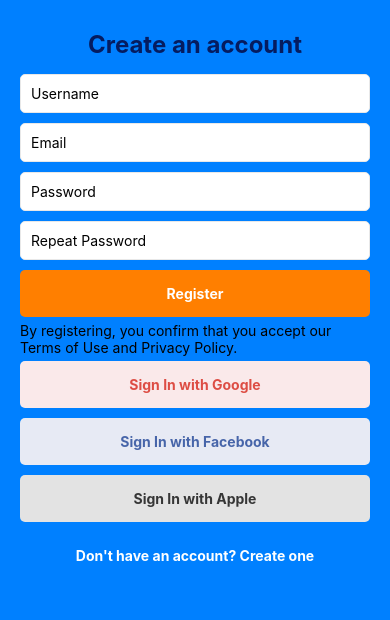
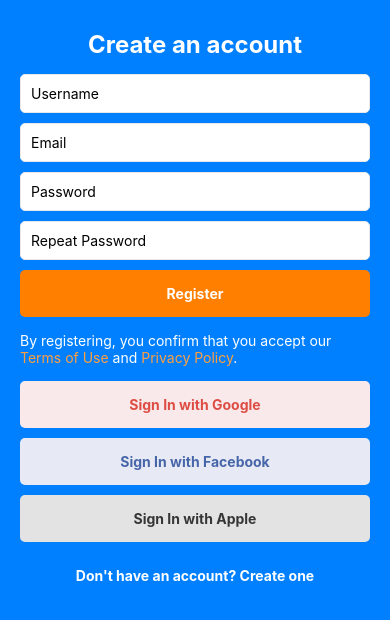
Before and after one commit to awadom/ProjectX2, a React Native app: screen / in a window 390 px wide. Shown: the top 620 px of the page. Built offline with nearby package versions, Linux system fonts and the light colour scheme.

Commit message:
link styling and TOS and privacy links created

```diff
--- a/src/screens/SignUpScreen/SignUpScreen.js
+++ b/src/screens/SignUpScreen/SignUpScreen.js
@@ -33,6 +33,15 @@
   const onSignUpPressed = () => {
     console.warn("SignUp");
   }
+
+  const onTermsOfUsePressed = () => {
+    console.warn("TOS");
+  }
+
+  const onPrivacyPolicyPressed = () => {
+    console.warn("Privacy Policy");
+  }
+
   return (
     <ScrollView showsVerticalScrollIndicator={false}>
       <View style={styles.root}>
@@ -62,7 +71,7 @@
         />
         <CustomButton text = "Register" onPress={onRegisterPressed}/>
         <Text style={styles.text}>
-          By registering, you confirm that you accept our Terms of Use and Privacy Policy.
+          By registering, you confirm that you accept our <Text style = {styles.link} onPress={onTermsOfUsePressed}>Terms of Use</Text> and <Text style = {styles.link} onPress={onPrivacyPolicyPressed}>Privacy Policy</Text>.
         </Text>
 
         <CustomButton
@@ -99,17 +108,19 @@
     alignItems: 'center',
     padding: 20,
   },
-  logo: {
-    width: '100%',
-    maxWidth: 500,
-    maxHeight: 300,
-  },
   title:{
     fontSize: 24,
     fontWeight: 'bold',
-    color: '#051C60',
+    color: 'white',
     margin: 10,
-  }
+  },
+  text: {
+    color: 'white',
+    marginVertical: 10,
+  },
+  link: {
+    color: '#ff9e3e',
+  },
 });
 
 export default SignUpScreen
```
